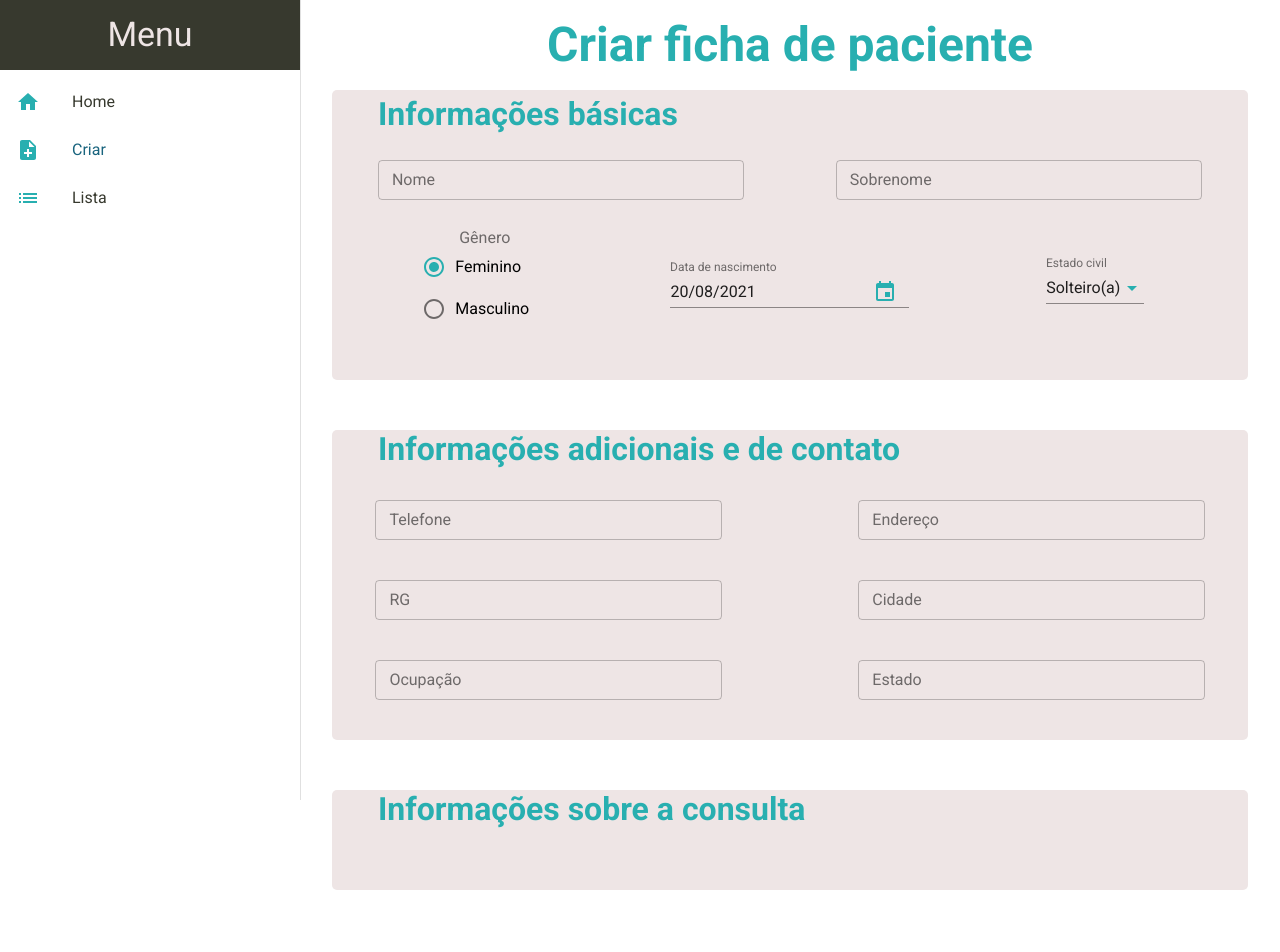
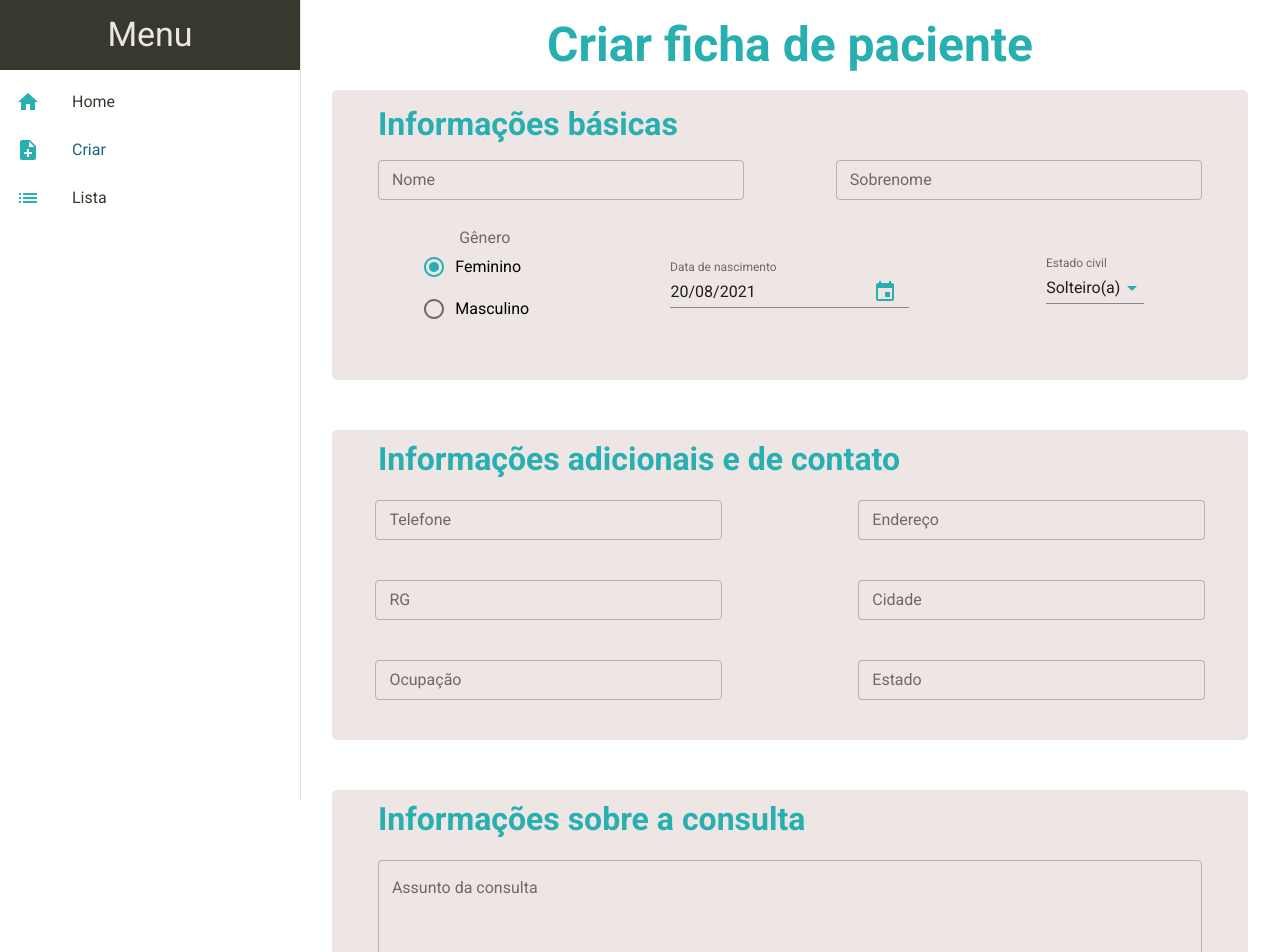
Before and after one commit to HERuppel/frontend-medcloud-challenge, a React (Create React App) app: page /main/create in a window 1280 px wide. Shown: the top 952 px of the page. Built offline with nearby package versions, Linux system fonts and the light colour scheme.

Commit message:
Form medical info card, feat. subject textarea

```diff
--- a/src/components/Form/index.tsx
+++ b/src/components/Form/index.tsx
@@ -40,7 +40,7 @@ const Form = (): JSX.Element => {
   const basicData = (
     <div className={classes.sectionContainer}>
       <Typography className={classes.sectionTitle}>Informações básicas</Typography>
-      <div className={classes.name}>
+      <div className={classes.basicFields}>
         <TextField
           type="text"
           id="outlined-basic"
@@ -229,8 +229,21 @@ const Form = (): JSX.Element => {
   const medicalInfo = (
     <div className={classes.sectionContainer}>
       <Typography variant="h2" className={classes.sectionTitle}>Informações sobre a consulta</Typography>
-      <div>
-
+      <div className={classes.medicalFiels}>
+        <TextField
+          type="text"
+          id="outlined-basic"
+          label="Assunto da consulta"
+          variant="outlined"
+          multiline
+          minRows={5}
+          error={error === 'Insira o Assunto da Consulta'}
+          InputProps={{
+            autoComplete: 'off'
+          }}
+          className={classes.textarea}
+          {...register('subject')}
+        />
       </div>
     </div>
   );
--- a/src/components/Form/styles.ts
+++ b/src/components/Form/styles.ts
@@ -19,13 +19,18 @@ const useStyles = makeStyles((theme: Theme) =>
       height: 30,
       maxWidth: '600px',
     },
+    textarea: {
+      width: '90%',
+      resize: 'vertical',
+    },
     sectionTitle: {
       fontWeight: 'bold',
       fontSize: '2rem',
       position: 'absolute',
       top: 0,
       left: '5%',
-      color: colors.verdiGris
+      color: colors.verdiGris,
+      paddingTop: 10
     },
     sectionContainer: {
       backgroundColor: colors.isabelline,
@@ -36,7 +41,7 @@ const useStyles = makeStyles((theme: Theme) =>
       padding: '50px 0',
       position: 'relative'
     },
-    name: {
+    basicFields: {
       display: 'grid',
       gridTemplateColumns: '1fr 1fr',
       placeItems: 'center',
@@ -57,6 +62,9 @@ const useStyles = makeStyles((theme: Theme) =>
       placeItems: 'center',
       gap: 50,
       paddingTop: 20
+    },
+    medicalFiels: {
+      paddingTop: 20,
     },
     button: {
       width: '100%',
```
